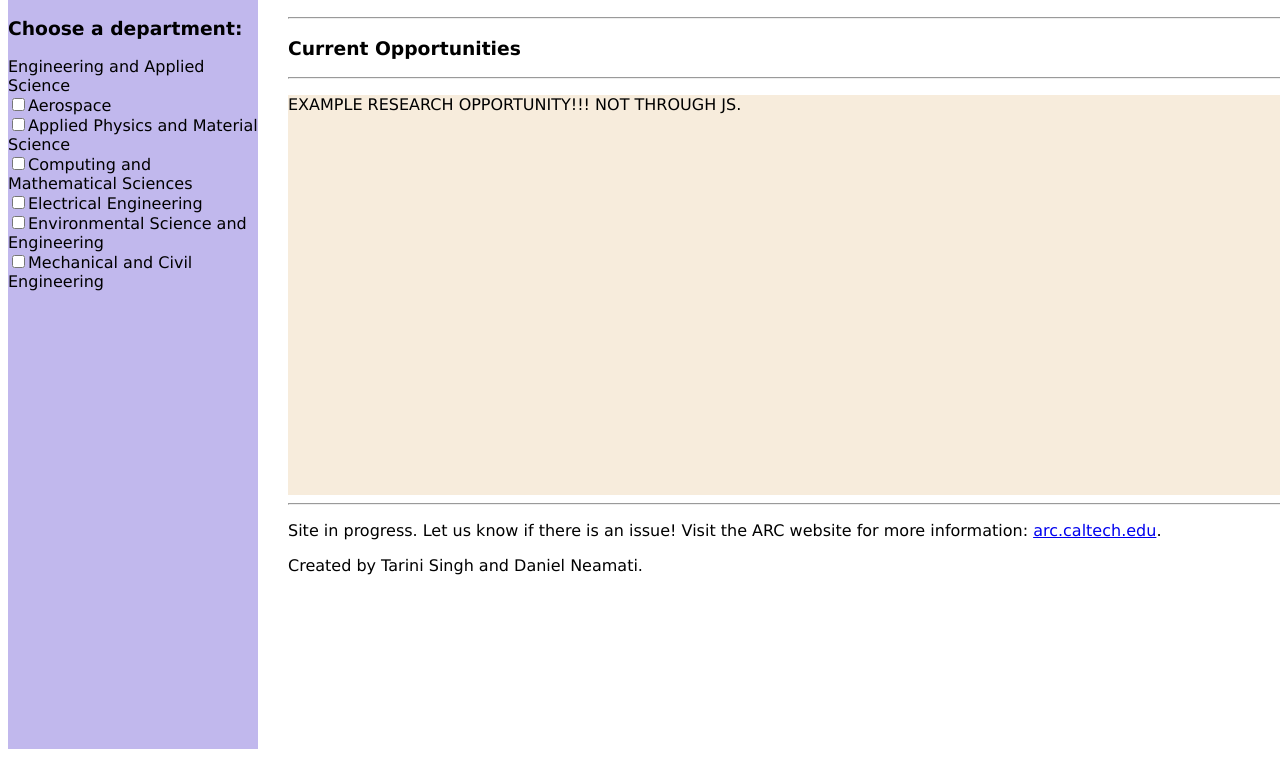
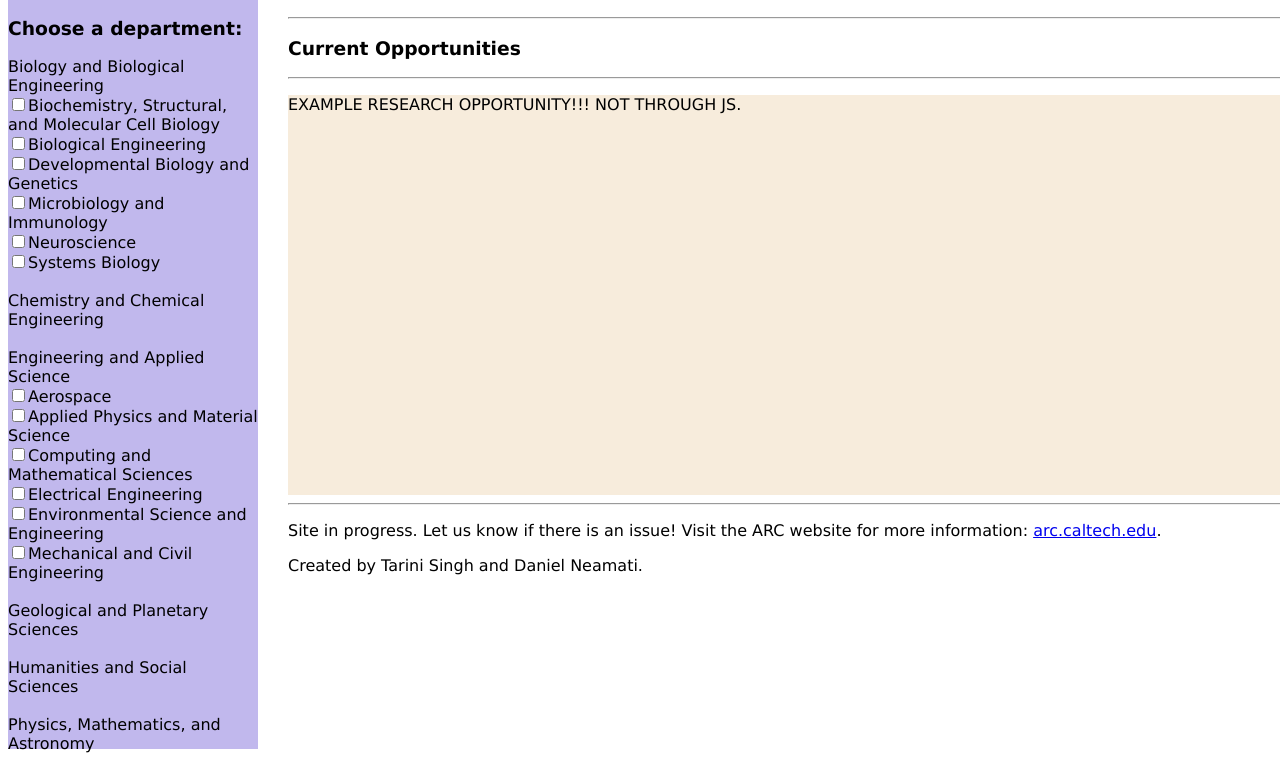
Before and after one commit to danineamati/arcresearchpage, a plain HTML site: page researchPage.html in a window 1280 px wide. Shown: the part 59-831 px from the top of the page. Drawn offline with nearby package versions, Linux system fonts and the light colour scheme.

Commit message:
JSON File is now separate and loads in html file
Some expansiton of JSON database.

```diff
--- /dev/null
+++ b/divisionDatabase.json
@@ -0,0 +1,83 @@
+[{
+	"name": "Biology and Biological Engineering",
+	"link": "http://www.bbe.caltech.edu/",
+	"departments": [
+		{
+			"name": "Biochemistry, Structural, and Molecular Cell Biology",
+			"link": "http://www.bbe.caltech.edu/research/biochemistry-structural-and-molecular-cell-biology"
+		},
+		{
+			"name": "Biological Engineering",
+			"link": "http://www.bbe.caltech.edu/research/biological-engineering"
+		},
+		{
+			"name": "Developmental Biology and Genetics",
+			"link": "http://www.bbe.caltech.edu/research/developmental-biology-and-genetics"
+		},
+		{
+			"name": "Microbiology and Immunology",
+			"link": "http://microbiology.caltech.edu/"
+		},
+		{
+			"name": "Neuroscience",
+			"link": "http://www.bbe.caltech.edu/research/neuroscience"
+		},
+		{
+			"name": "Systems Biology",
+			"link": "http://www.bbe.caltech.edu/research/systems-biology"
+		}
+	]
+},
+{
+	"name": "Chemistry and Chemical Engineering",
+	"link": "http://cce.caltech.edu/",
+	"departments": []
+},
+{
+	"name": "Engineering and Applied Science",
+	"link": "http://eas.caltech.edu/",
+	"departments": [
+		{
+			"name":"Aerospace",
+			"link": "http://www.galcit.caltech.edu/"
+		},
+		{
+			"name":"Applied Physics and Material Science",
+			"link": "http://aphms.caltech.edu/"
+		},
+		{
+			"name":"Computing and Mathematical Sciences",
+			"link": "http://cms.caltech.edu/"
+		},
+		{
+			"name":"Electrical Engineering",
+			"link":"http://ee.caltech.edu/"
+		},
+		{
+			"name":"Environmental Science and Engineering",
+			"link":"http://ese.caltech.edu/"
+		},
+		{
+			"name":"Mechanical and Civil Engineering",
+			"link":"http://mce.caltech.edu/"
+		}
+	]
+},
+{
+	"name": "Geological and Planetary Sciences",
+	"link": "http://www.gps.caltech.edu/",
+	"departments": []
+},
+{
+	"name": "Humanities and Social Sciences",
+	"link": "http://www.hss.caltech.edu/",
+	"departments": []
+},
+{
+	"name": "Physics, Mathematics, and Astronomy",
+	"link": "http://www.pma.caltech.edu/",
+	"departments": []
+}
+
+
+]
--- a/researchPage.html
+++ b/researchPage.html
@@ -38,42 +38,46 @@
 
 
 		<script>
-			const divisions = [
-				{
-					name:"Engineering and Applied Science",
-					link:"http://eas.caltech.edu/",
-					departments: [
-						{
-							name:"Aerospace",
-							link: "http://www.galcit.caltech.edu/"
-						},
-						{
-							name:"Applied Physics and Material Science",
-							link: "http://aphms.caltech.edu/"
-						},
-						{
-							name:"Computing and Mathematical Sciences",
-							link: "http://cms.caltech.edu/"
-						},
-						{
-							name:"Electrical Engineering",
-							link:"http://ee.caltech.edu/"
-						},
-						{
-							name:"Environmental Science and Engineering",
-							link:"http://ese.caltech.edu/"
-						},
-						{
-							name:"Mechanical and Civil Engineering",
-							link:"http://mce.caltech.edu/"
-						}
-					]
-				}
-			]
+			// Example structure of the database
+			// const divisions = // JSON.parse("divisionDatabase.json")
+			// [
+			// 	{
+			// 		name:"Engineering and Applied Science",
+			// 		link:"http://eas.caltech.edu/",
+			// 		departments: [
+			// 			{
+			// 				name:"Aerospace",
+			// 				link: "http://www.galcit.caltech.edu/"
+			// 			},
+			// 			{
+			// 				name:"Applied Physics and Material Science",
+			// 				link: "http://aphms.caltech.edu/"
+			// 			}
+			// 		]
+			// 	}
+			// ]
+
+
+			// TO RUN LOCALLY, navigate to folder and (using nodejs)
+			// run "npm install -g live-server"
+			// To actually run the server, "live-server"
+
+			// Basic code fore XMLHTTP Request is from W3 School
+			var xhttp = new XMLHttpRequest();
+			xhttp.onreadystatechange = function() {
+			    if (this.readyState == 4 && this.status == 200) {
+			        // We basically read in the JSON file
+			        // Note that the filename is at the bottom of the script
+			        const divisions = JSON.parse(xhttp.responseText);
+			        console.log("JSON Database Loaded.")
+
+			        // We use the tag of divisions to update the HTML Page
 					const tag = $("#divisions")
 
 					// First we will display the divisions (e.g. EAS)
 					for (const divis of divisions) {
+						// We want each Division labelled with an anchor tage
+						// Which is the link to the division website
 						tag.append(
 							$('<a>')
 								.attr({
@@ -85,6 +89,7 @@
 							)
 						tag.append($('<br>'))
 
+
 						// Each division has departments within it
 						for (const dept of divis.departments) {
 							tag.append(
@@ -93,6 +98,9 @@
 									type: "checkbox"
 								})
 							)
+
+							// We also want each department within each division
+							// to have an anchor to the department website
 							tag.append(
 							$('<a>')
 								.attr({
@@ -104,7 +112,13 @@
 							)
 							tag.append($('<br>'))
 						}
+
+						tag.append($('<br>'))
 					}
+				}
+			};
+			xhttp.open("GET", "divisionDatabase.json", true);
+			xhttp.send();
 		</script>
 	</body>
 </div>
```
Lines whose indentation alone changed are shown as unchanged.
